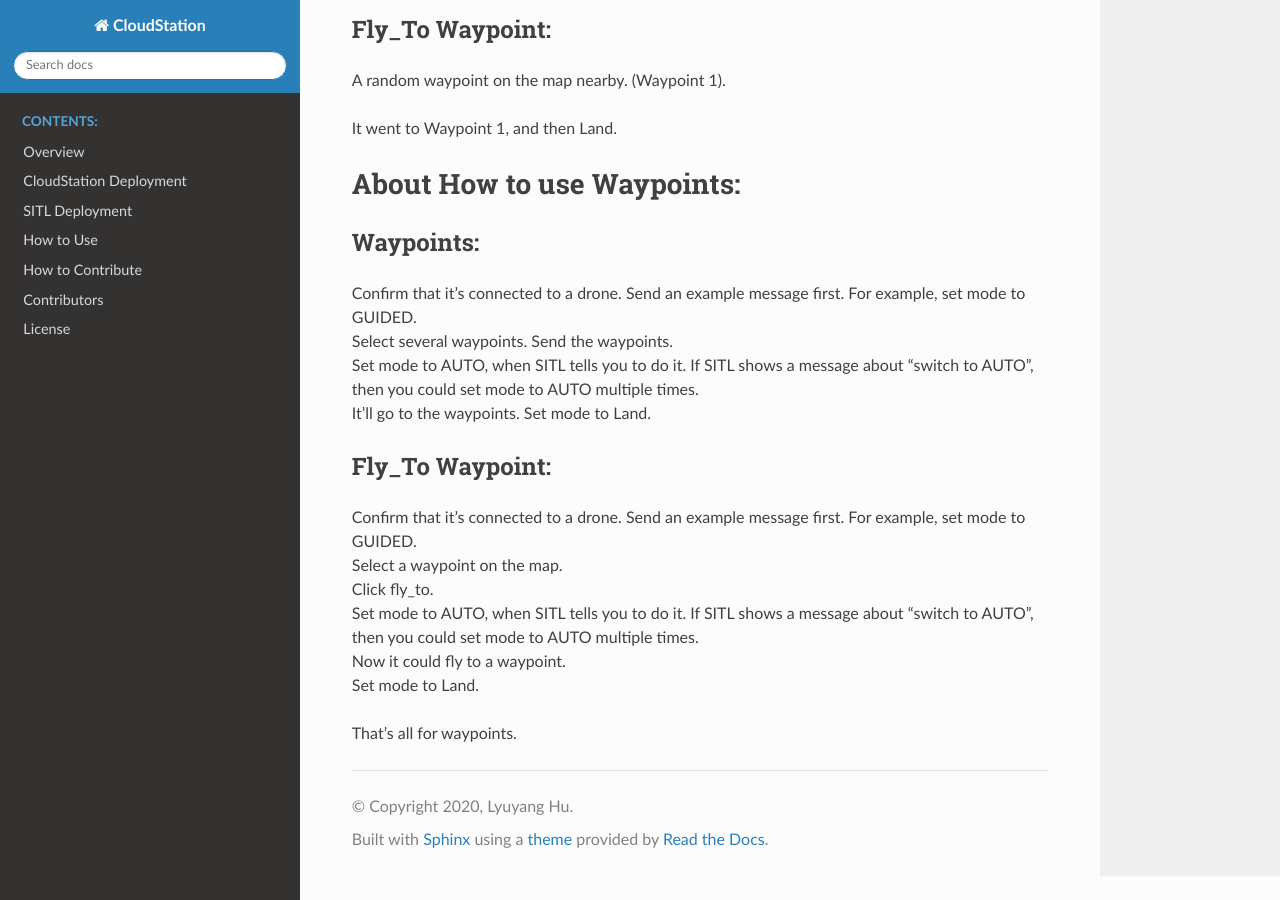
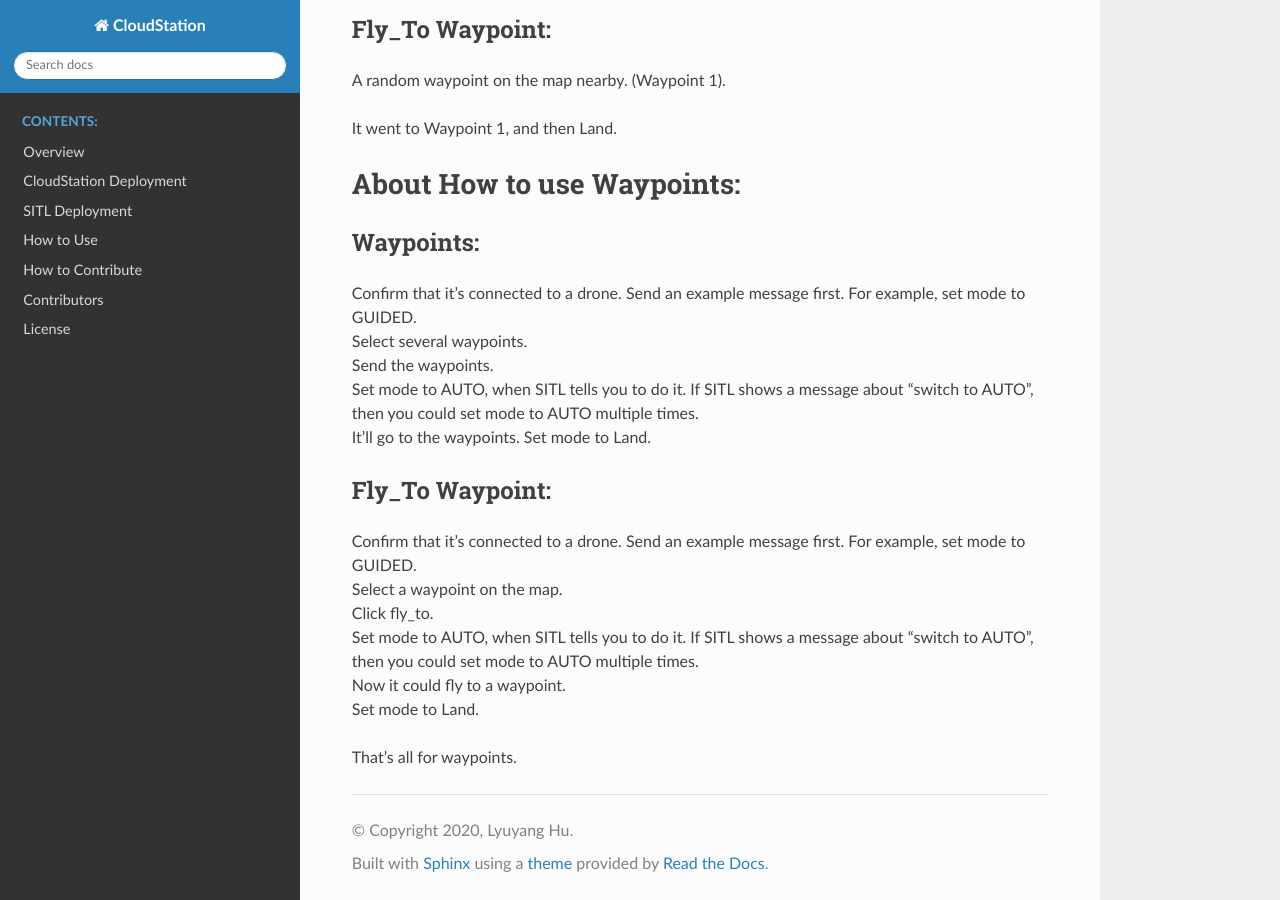
Before and after one commit to CloudStationTeam/docs, a Sphinx documentation site: the page built from source/waypoints.md, in a window 1280 px wide and 900 px high, scrolled down 960 px. Built offline with Sphinx 7.4.7 and the Read the Docs theme 2.0.0, drawn with Linux system fonts in a browser that asks for light colours.

```diff
--- a/source/waypoints.md
+++ b/source/waypoints.md
@@ -38,7 +38,7 @@ It went to Waypoint 1, and then Land.
 #### Waypoints:
 
 Confirm that it's connected to a drone. Send an example message first. For example, set mode to GUIDED. \
-Select several waypoints.
+Select several waypoints. \
 Send the waypoints. \
 Set mode to AUTO, when SITL tells you to do it. If SITL shows a message about "switch to AUTO", then you could set mode to AUTO multiple times. \
 It'll go to the waypoints.
```
